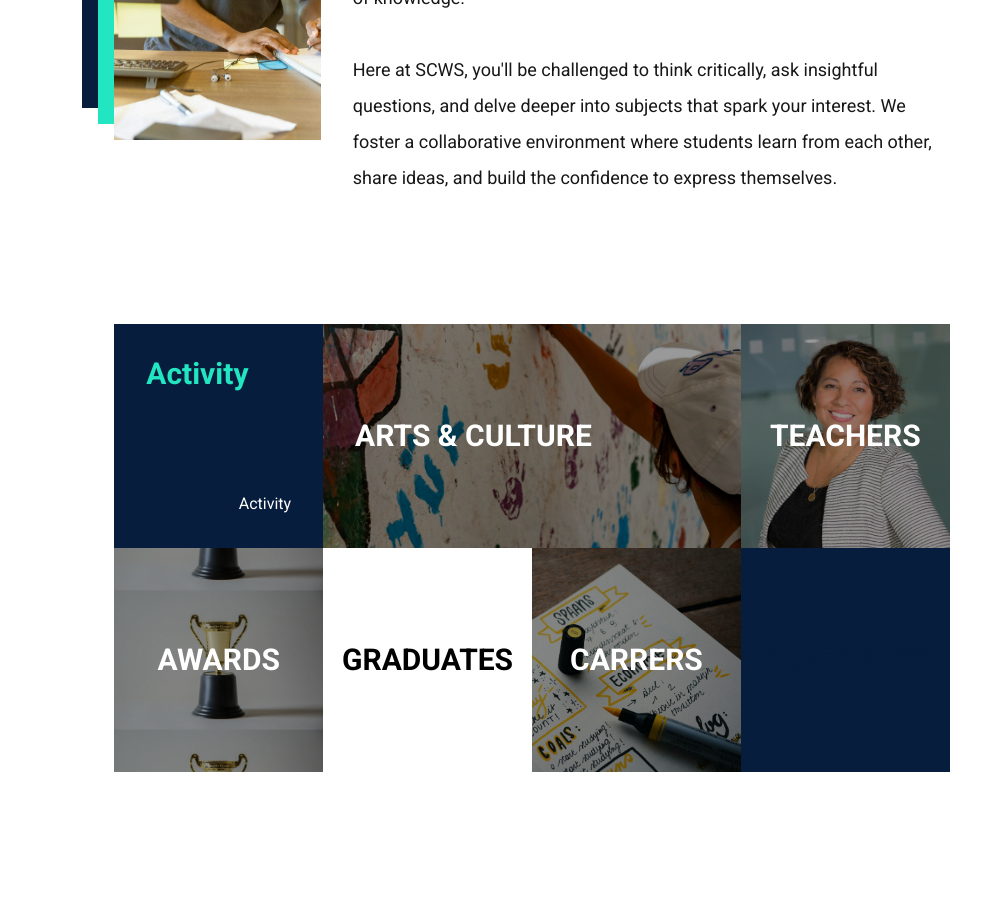
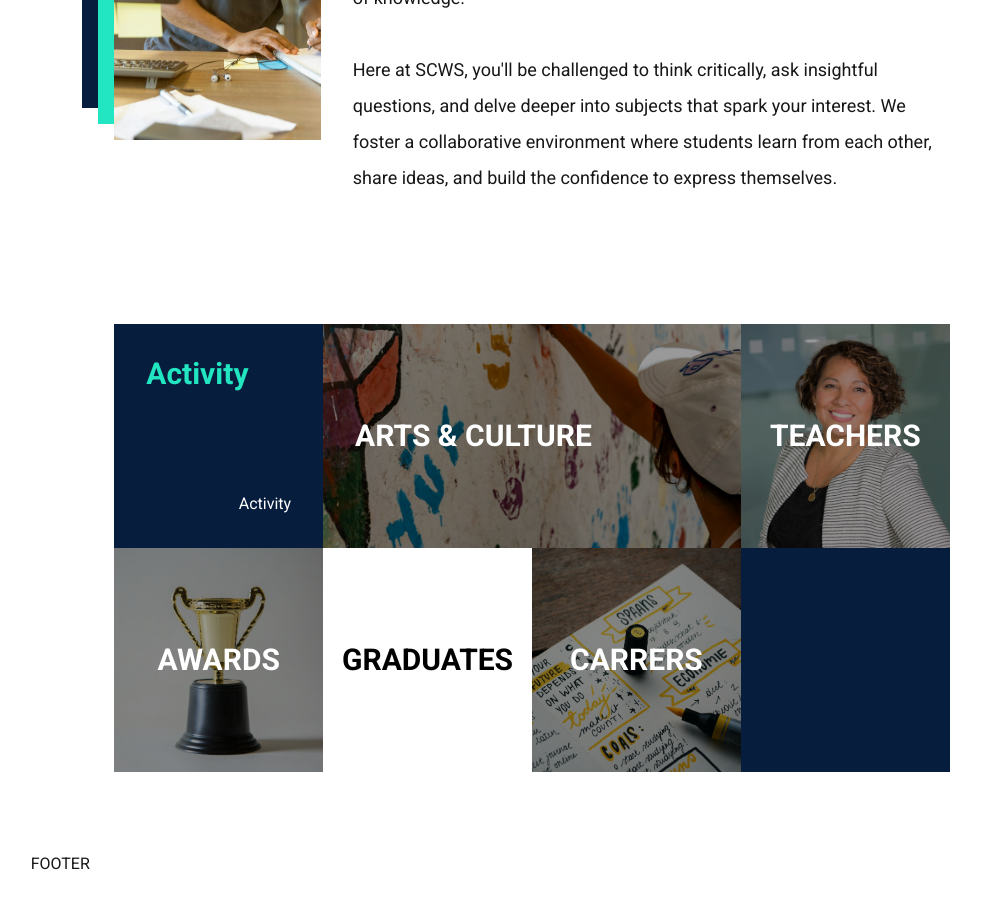
Before and after one commit to anggakharisma/scws, a Next.js app: page / in a window 1280 px wide. Shown: the part 1119-2027 px from the top of the page, without its empty margins (108-1089 px from the left). After the commit the page ends 2003 px from the top, so only its background shows below. Built offline with nearby package versions, Linux system fonts and the light colour scheme.

Commit message:
chore: finishing info section

```diff
--- a/src/app/(main)/page.tsx
+++ b/src/app/(main)/page.tsx
@@ -1,11 +1,34 @@
 "use client"
+import ArtsCulture from '@/app/assets/images/arts_and_culture.jpg';
+import Awards from '@/app/assets/images/awards.jpg';
+import Career from '@/app/assets/images/career.jpg';
 import Hero from '@/app/assets/images/hero.jpg';
-import ArtsCulture from '@/app/assets/images/arts_and_culture.jpg';
+import Ignite from '@/app/assets/images/ignites.jpg';
 import Teacher from '@/app/assets/images/teachers.jpg';
-import Awards from '@/app/assets/images/awards.jpg';
-import Ignite from '@/app/assets/images/ignites.jpg';
-import Career from '@/app/assets/images/career.jpg';
 import Image from 'next/image';
+
+const InfoCardImage = ({
+  children,
+  image,
+  classCustom
+}: {
+  children: React.ReactNode,
+  image: string,
+  classCustom: string
+}) => {
+  return (
+    <div
+      className={`${classCustom} bg-cover bg-center bg-no-repeat hover:border-2 hover:border-primary`}
+      style={{
+        backgroundImage: `url(${image})`,
+        width: "100%",
+        height: "100%"
+      }}
+    >
+      {children}
+    </div>
+  )
+}
 
 export default function Home() {
   return (
@@ -14,7 +37,7 @@ export default function Home() {
         <div className="w-full h-full rounded-3xl absolute bg-secondary left-0 -top-[10px] -z-10"></div>
         <div className="flex flex-col w-5/6 mt-8 lg:w-1/3 justify-center mx-auto">
           <h1 className="text-[#171717] md:text-3xl text-xl lg:text-5xl lg:leading-[4rem] font-bold w-5/6">Building Strong Mind Strong Community</h1>
-          <button className='bg-[#061D3D] text-white rounded-xl p-6 py-2 text-left self-start my-4'>Enroll Now</button>
+          <button className='bg-[#061D3D] text-white rounded-xl p-6 py-2 text-left self-start my-4 hover:filter hover:invert transition-all'>Enroll Now</button>
         </div>
         <Image className='rounded-[20px]' src={Hero} alt='hero images with students talking as discussing lesson' />
         <div className='absolute shadow-lg -bottom-[4rem] lg:-bottom-14 lg:left-24 flex left-[50%] -translate-x-1/2 lg:translate-x-0'>
@@ -66,68 +89,45 @@ export default function Home() {
         </div>
       </div>
 
-      <div className='md-0 md:mt-24 gap-0 w-10/12 mx-auto min-w-40 mb-80 grid md:grid-cols-2 grid-cols-1 lg:grid-cols-4 justify-between items-center'>
-        <div className='p-8 bg-secondary min-h-56 flex flex-col justify-between'>
+      {
+        // Info Section
+      }
+      <div className='md-0 md:mt-24 gap-0 w-10/12 mx-auto min-w-40 mb-20 grid md:grid-cols-2 grid-cols-1 lg:grid-cols-4 justify-between items-center '>
+        <div className='p-8 bg-secondary min-h-56 flex flex-col justify-between transition-all hover:cursor-pointer'>
           <h3 className='text-primary font-bold md:text-3xl text-xl'>Activity</h3>
           <p className='text-white self-end items-end'>Activity</p>
         </div>
-        <div
-          className='p-8 min-h-56 flex items-center col-span-0 lg:col-span-2 relative'
-          style={{
-            width: "100%",
-            height: "100%",
-            backgroundPosition: "100%",
-            backgroundSize: "100%",
-            backgroundImage: `url(${ArtsCulture.src})`
-          }}
-        >
+
+        <InfoCardImage image={ArtsCulture.src} classCustom='p-8 min-h-56 w-full h-full flex items-center col-span-0 lg:col-span-2 relative hover:cursor-pointer bg-cover bg-center'>
           <div className='bg-black opacity-40 absolute top-0 left-0 bottom-0 right-0 w-full h-full'></div>
           <h3 className='text-white md:text-3xl text-xl font-bold z-10'>{'ARTS & CULTURE'}</h3>
-        </div>
-        <div className='p-8 bg-gray-400 min-h-56 flex justify-center items-center relative'
-          style={{
-            width: "100%",
-            height: "100%",
-            backgroundPosition: "100%",
-            backgroundSize: "100%",
-            backgroundImage: `url(${Teacher.src})`
-          }}
-        >
+        </InfoCardImage>
+
+        <InfoCardImage image={Teacher.src} classCustom='p-8 bg-gray-400 min-h-56 flex justify-center items-center relative hover:cursor-pointer'>
           <div className='bg-black opacity-40 absolute top-0 left-0 bottom-0 right-0 w-full h-full'></div>
           <h3 className='text-white z-10 font-bold md:text-3xl text-xl'>TEACHERS</h3>
-        </div>
-        <div className='p-8 bg-gray-400 min-h-56 flex justify-center items-center relative'
-          style={{
-            width: "100%",
-            height: "100%",
-            backgroundPosition: "100%",
-            backgroundSize: "100%",
-            backgroundImage: `url(${Awards.src})`
-          }}
-        >
+        </InfoCardImage>
+
+        <InfoCardImage image={Awards.src} classCustom='p-8 bg-gray-400 min-h-56 flex justify-center items-center relative hover:cursor-pointer'>
           <div className='bg-black opacity-40 absolute top-0 left-0 bottom-0 right-0 w-full h-full'></div>
           <h3 className='text-white font-bold md:text-3xl text-xl z-10'>AWARDS</h3>
-        </div>
-        <div className='p-8 bg-white min-h-56 flex justify-center items-center'>
+        </InfoCardImage>
+        <div className='p-8 bg-white min-h-56 flex justify-center items-center hover:cursor-pointer'>
           <h3 className='text-black font-bold md:text-3xl text-xl'>GRADUATES</h3>
         </div>
-        <div
-          className='p-8 bg-gray-400 min-h-56 flex justify-center items-center relative'
-          style={{
-            backgroundSize: "cover",
-            backgroundPosition: '100%',
-            backgroundRepeat: 'no-repeat',
-            backgroundImage: `url(${Career.src})`
-          }}
-        >
-          <div className='bg-black opacity-40 absolute top-0 left-0 bottom-0 right-0 w-full h-full'></div>
+
+
+        <InfoCardImage image={Career.src} classCustom='p-8 bg-gray-400 min-h-56 flex justify-center items-center relative hover:cursor-pointer'>
+          <div className='bg-black opacity-40 absolute top-0 left-0 bottom-0 right-0 w-full h-full hover:cursor-pointer'></div>
           <h3 className='text-white font-bold md:text-3xl text-xl z-10'>CARRERS</h3>
-        </div>
+        </InfoCardImage>
 
-        <div className='p-8 bg-secondary min-h-56 flex justify-center items-center'>
+        <div className='p-8 bg-secondary min-h-56 flex justify-center items-center hover:cursor-pointer'>
           <h3 className='text-secondary font-bold md:text-3xl text-xl'>GRADUATES</h3>
         </div>
       </div>
-    </div>
+
+      <h1>FOOTER</h1>
+    </div >
   )
 }
```
